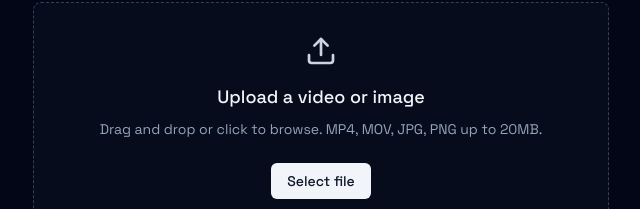
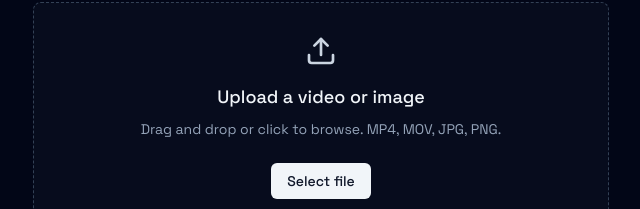
Before and after one commit to detextit/cv3-gemini-hack, a React (Vite) app: page / in a window 1280 px wide. Shown: the part 232-441 px from the top of the page, without its empty margins (319-959 px from the left). Built offline with nearby package versions, Linux system fonts and the light colour scheme; no server answers.

Commit message:
Update upload instructions in UploadZone component
Removed the size limit mention for uploads.

```diff
--- a/components/UploadZone.tsx
+++ b/components/UploadZone.tsx
@@ -88,7 +88,7 @@ const UploadZone: React.FC<UploadZoneProps> = ({ onUpload, isProcessing }) => {
         {isReading ? 'Reading media...' : 'Upload a video or image'}
       </h3>
       <p className="text-sm text-slate-400 mt-2 text-center">
-        Drag and drop or click to browse. MP4, MOV, JPG, PNG up to 20MB.
+        Drag and drop or click to browse. MP4, MOV, JPG, PNG.
       </p>
 
       <label
```
